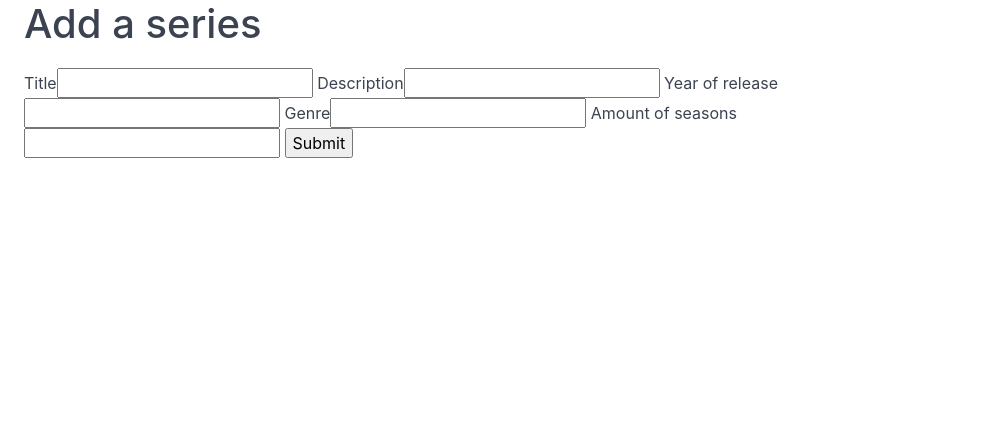
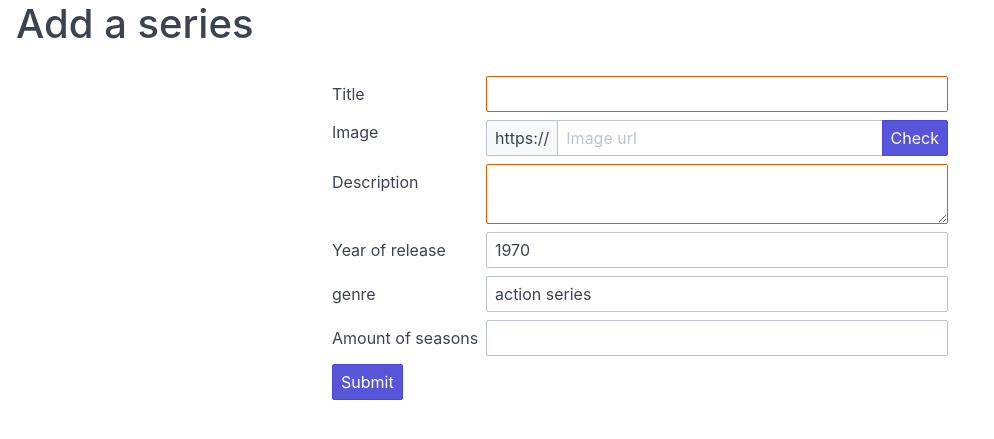
Before and after one commit to emsquellen/webtechnologie-project, a Flask app: page /series/add in a window 1280 px wide. Shown: the part 36-475 px from the top of the page, without its empty margins (0-994 px from the left). Run offline with Flask 2, Linux system fonts and the light colour scheme; a user stored in the database is signed in; some libraries are stand-ins or nearby versions.

Commit message:
✨ Stuff

```diff
--- a/SB/__init__.py
+++ b/SB/__init__.py
@@ -31,6 +31,7 @@
     login_manager.login_view = "secure.login"
 
     from SB.views import base, secure, series, ranking
+    db.create_all()
 
     app.register_blueprint(base.base)
     app.register_blueprint(secure.blueprint)
--- a/SB/base/templates/add.html
+++ b/SB/base/templates/add.html
@@ -5,22 +5,73 @@
 
 {% block content %}
 <div class='container'>
-    <div class="row justify-content-center">
+    <div class="columns">
         <div class="column col-12">
             <h1>Add a series</h1>
         </div>
     </div>
-    <div class="row justify-content-center">
-        <div class="column col-9">
-            <form method="POST">
-                {{ form.hidden_tag() }}
-                {{ form.name.label }}{{ form.name() }}
-                {{ form.description.label }}{{ form.description() }}
-                {{ form.year.label }} {{ form.year() }}
-                {{ form.genre.label }}{{ form.genre() }}
-                {{ form.seasons.label }}{{ form.seasons() }}
-                {{ form.submit() }}
-            </form>
+    <div class="columns">
+        <div class="column col-sm-12 col-6 col-mx-auto">
+            <div class="form-horizontal">
+                <form method="POST">
+                    {{ form.hidden_tag() }}
+                    <div class="form-group">
+                        <div class="col-3 col-sm-12">
+                            {{ form.name.label(class="form-label") }}
+                        </div>
+                        <div class="col-9 col-sm-12">
+                            {{ form.name(class="form-input") }}
+                        </div>
+                    </div>
+                    <div class="form-group">
+                        <div class="col-3 col-sm-12">
+                            Image
+                        </div>
+                        <div class="col-9 col-sm-12">
+                            <div class="input-group">
+                                <span class="input-group-addon">https://</span>
+                                <input class="form-input" type="text" placeholder="Image url">
+                                <button class="btn btn-primary input-group-btn">Check</button>
+                            </div>
+                        </div>
+                    </div>
+                    <div class="form-group">
+                        <div class="col-3 col-sm-12">
+                            {{ form.description.label(class="form-label") }}
+                        </div>
+                        <div class="col-9 col-sm-12">
+                            {{ form.description(class="form-input") }}
+                        </div>
+                    </div>
+                    <div class="form-group">
+                        <div class="col-3 col-sm-12">
+                            {{ form.year.label(class="form-label") }}
+                        </div>
+                        <div class="col-9 col-sm-12">
+                            {{ form.year(class="form-input", type="number", value="1970") }}
+                        </div>
+                    </div>
+                    <div class="form-group">
+                        <div class="col-3 col-sm-12">
+                            {{ form.genre.label(class="form-label") }}
+                        </div>
+                        <div class="col-9 col-sm-12">
+                            {{ form.genre(class="form-input") }}
+                        </div>
+                    </div>
+                    <div class="form-group">
+                        <div class="col-3 col-sm-12">
+                            {{ form.seasons.label(class="form-label") }}
+                        </div>
+                        <div class="col-9 col-sm-12">
+                            {{ form.seasons(class="form-input", type="number") }}
+                        </div>
+                    </div>
+                    <div class="form-group">
+                        {{ form.submit(class="btn btn-primary") }}
+                    </div>
+                </form>
+            </div>
         </div>
     </div>
 </div>
--- a/SB/base/templates/add_rank.html
+++ b/SB/base/templates/add_rank.html
@@ -5,12 +5,12 @@
 
 {% block content %}
 <div class='container'>
-    <div class="row justify-content-center">
+    <div class="columns">
         <div class="column col-12">
             <h1>Add a series</h1>
         </div>
     </div>
-    <div class="row justify-content-center">
+    <div class="columns">
         <div class="column col-9">
             <form method="POST">
                 {{ form.hidden_tag() }}
--- a/SB/base/templates/base.html
+++ b/SB/base/templates/base.html
@@ -28,13 +28,17 @@
     {% endif %}
     {% with messages = get_flashed_messages(with_categories=true) %}
     {% if messages %}
-    <div class=flashes>
-        {% for category, message in messages %}
-        <div class="toast toast-{{ category }}">
-            {{ message }}
-            <button class="btn btn-clear float-right"></button>>
+    <div class="columns">
+        <div class="column col-sm-12 col-10 col-mx-auto">
+            <div class="flashes">
+                {% for category, message in messages %}
+                <div class="toast toast-{{ category }}">
+                    {{ message }}
+                    <button class="btn btn-clear float-right"></button>
+                </div>
+                {% endfor %}
+            </div>
         </div>
-        {% endfor %}
     </div>
     {% endif %}
     {% endwith %}
--- a/SB/base/templates/login.html
+++ b/SB/base/templates/login.html
@@ -5,12 +5,12 @@
 
 {% block content %}
 <div class='container'>
-    <div class="row justify-content-center">
+    <div class="columns">
         <div class="column col-12">
             <h1>Login</h1>
         </div>
     </div>
-    <div class="row justify-content-center">
+    <div class="columns">
         <div class="column col-12">
             <form method="POST">
                 {{ form.hidden_tag() }}
--- a/SB/models/__init__.py
+++ b/SB/models/__init__.py
@@ -12,11 +12,13 @@
     __tablename__ = 'users'
 
     id = db.Column(db.Integer, primary_key=True, autoincrement=True)
+    icon = db.Column(db.BLOB)
     email = db.Column(db.String(64), unique=True, index=True)
     username = db.Column(db.String(64), unique=True, index=True)
     password_hash = db.Column(db.String(256))
 
-    def __init__(self, email, username, password):
+    def __init__(self, email, username, password, img=None):
+        self.img = img
         self.email = email
         self.username = username
         self.password_hash = generate_password_hash(password)
--- a/SB/models/ranking.py
+++ b/SB/models/ranking.py
@@ -5,7 +5,7 @@
 class Rankinglist(db.Model):
     __tablename__ = 'rankinglist'
 
-    id = db.Column(db.Integer, primary_key=True, autoincrement=True)
+    rankinglist_id = db.Column(db.Integer, primary_key=True, autoincrement=True)
     title = db.Column(db.String(64), unique=True, index=True)
     creator = db.Column(db.Integer, db.ForeignKey('users.id'))
     date_added = db.Column(db.DateTime)
@@ -30,7 +30,7 @@
     __tablename__ = 'rankinglist_item'
 
     rankinglist_id = db.Column(db.Integer, db.ForeignKey(
-                           'rankinglist.id'), primary_key=True)
+                           'rankinglist.rankinglist_id'), primary_key=True)
     series = db.Column(db.Integer, db.ForeignKey(
                        'series.id'), primary_key=True)
     index = db.Column(db.Integer)
--- a/SB/views/base/__init__.py
+++ b/SB/views/base/__init__.py
@@ -3,7 +3,7 @@
     "base", __name__)
 
 
-@base.route('/')
-@base.route('/index')
+@base.route('/', methods=['GET', 'POST'])
+@base.route('/index', methods=['GET', 'POST'])
 def index():
     return render_template('index.html')
--- a/SB/views/ranking/__init__.py
+++ b/SB/views/ranking/__init__.py
@@ -20,7 +20,7 @@
     index = [x[2] for x in entries]
     series = [Series.get_data(x[1]) for x in entries]
     length = len(series)
-    return render_template('rankinglist.html',
+    return render_template('ranklist.html',
                            title=title,
                            rankinglist_id=list_id,
                            creator=creator,
@@ -46,6 +46,6 @@
         db.session.commit()
 
         flash(f"Sucessfully made rankinglist {form.title.data}!")
-        return redirect(f'./rankinglist/{new_entry.rankinglist_id}')
+        return redirect(f'../rankinglist/{new_entry.rankinglist_id}')
 
     return render_template("add_rank.html", form=form)
--- a/SB/views/secure/__init__.py
+++ b/SB/views/secure/__init__.py
@@ -19,52 +19,19 @@
         db.session.add(user)
         db.session.commit()
         flash('Registered succesfully.', "success")
-        return redirect('/')
+        redirect('/')
+        return dict(login_form=login_form, register_form=register_form)
 
     login_form = LoginForm()
     if login_form.validate_on_submit():
         user = User.query.filter_by(email=login_form.email.data).first()
         if user.check_password(login_form.password.data) and user is not None:
             login_user(user)
-            flash('Logged in successfully.', "success")
-            next = request.args.get('next')
-            if next is None or not next[0] == '/':
-                next = '/profile'
-
-            return redirect(next)
+            print("success")
+            flash(u'Logged in successfully.', "success")
+            redirect('/profile')
+            return dict(login_form=login_form, register_form=register_form)
     return dict(login_form=login_form, register_form=register_form)
-
-@blueprint.route('/login', methods=['GET', 'POST'])
-def login():
-    form = LoginForm()
-    if form.validate_on_submit():
-        user = User.query.filter_by(email=form.email.data).first()
-        if user.check_password(form.password.data) and user is not None:
-            login_user(user)
-            flash('Logged in successfully.', "success")
-            next = request.args.get('next')
-            if next is None or not next[0] == '/':
-                next = '/login'
-
-            return redirect(next)
-    return render_template('login.html', form=form)
-
-
-@blueprint.route('/register', methods=['GET', 'POST'])
-def register():
-    form = RegistrationForm()
-
-    if form.validate_on_submit():
-        user = User(email=form.email.data,
-                    username=form.username.data,
-                    password=form.password.data)
-
-        db.session.add(user)
-        db.session.commit()
-        flash('Dank voor de registratie. Er kan nu ingelogd worden! ', "success")
-        return redirect('/')
-    return render_template('register.html', form=form)
-
 
 @blueprint.route('/logout')
 @login_required
--- a/SB/views/series/__init__.py
+++ b/SB/views/series/__init__.py
@@ -1,7 +1,8 @@
 from flask import render_template, Blueprint, Markup, flash
 from flask_wtf import FlaskForm
-from wtforms import StringField, IntegerField, SubmitField
+from wtforms import StringField, IntegerField, SubmitField, TextAreaField, validators, SelectField, FileField
 from SB.models.series import Series
+from SB.models import User
 from flask_login import login_required, current_user
 from SB import db
 
@@ -20,6 +21,7 @@
 def info_page(series_id):
     id, name, description, year, genre, seasons, added_by = Series.get_data(
         id=series_id)
+    id = User.get_username(id)
 
     return render_template('series.html',
                            id=id,
@@ -33,11 +35,63 @@
 
 class SeriesAddForm(FlaskForm):
 
-    name = StringField('Title')
-    description = StringField('Description')
-    year = IntegerField('Year of release')
-    genre = StringField('Genre')
-    seasons = IntegerField('Amount of seasons')
+    name = StringField('Title', validators=[
+                       validators.DataRequired("Title is required")])
+    img = FileField('Image')
+    description = TextAreaField('Description', validators=[
+                                validators.DataRequired("Please provide a description")])
+    year = IntegerField('Year of release', validators=[
+                        validators.NumberRange(1800, 2023, "Pleas enter a year")])
+    genre = SelectField(u'genre', choices=["action series",
+                                                          "adventure series",
+                                                          "animated series",
+                                                          "anthology series",
+                                                          "art",
+                                                          "cartoon series",
+                                                          "children's series",
+                                                          "comedy",
+                                                          "cooking show",
+                                                          "courtroom drama",
+                                                          "current affairs",
+                                                          "daytime television",
+                                                          "dark comedy",
+                                                          "detective fiction",
+                                                          "docudrama",
+                                                          "documentary",
+                                                          "dramality",
+                                                          "dramatic programming",
+                                                          "dramedy",
+                                                          "educational",
+                                                          "factual television",
+                                                          "fantasy",
+                                                          "game show",
+                                                          "infomercials",
+                                                          "instructional",
+                                                          "late night television",
+                                                          "legal drama",
+                                                          "medical drama",
+                                                          "mockumentary",
+                                                          "music television",
+                                                          "news show",
+                                                          "nsfw",
+                                                          "police procedural",
+                                                          "prime-time television",
+                                                          "reality",
+                                                          "religious",
+                                                          "romcom",
+                                                          "science fiction",
+                                                          "serial",
+                                                          "sitcom",
+                                                          "soap opera",
+                                                          "space western",
+                                                          "sports",
+                                                          "stand-up comedy",
+                                                          "tabloid television",
+                                                          "telenovela",
+                                                          "variety show",
+                                                          "western series"])
+    seasons = IntegerField('Amount of seasons', validators=[
+                           validators.NumberRange(1, 99, "You forgot to add amount of seasons")])
     submit = SubmitField('Submit')
 
 
@@ -47,6 +101,8 @@
     form = SeriesAddForm()
 
     if form.validate_on_submit():
+        if form.img:
+            pass
 
         series_entry = Series(form.name.data, form.description.data, form.year.data,
                               form.genre.data, form.seasons.data, current_user.id)
```
Also changed, not shown: SB/base/templates/genres.txt (added, +48 -0 lines), SB/base/templates/modals.html (+8 -6 lines), SB/base/templates/profile.html (+23 -13 lines), SB/base/templates/register.html (+40 -1 lines), SB/login/__init__.py (+7 -3 lines), SB/models/series.py (+10 -3 lines).
